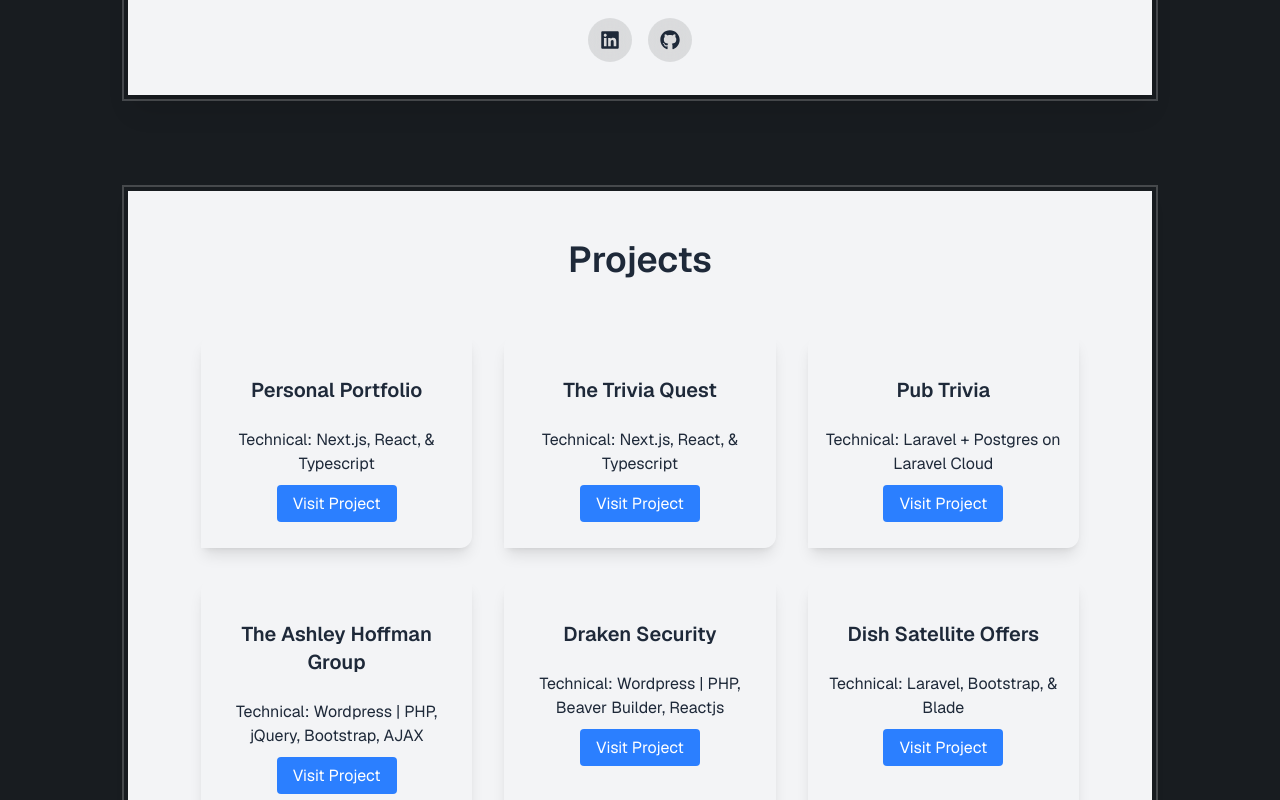
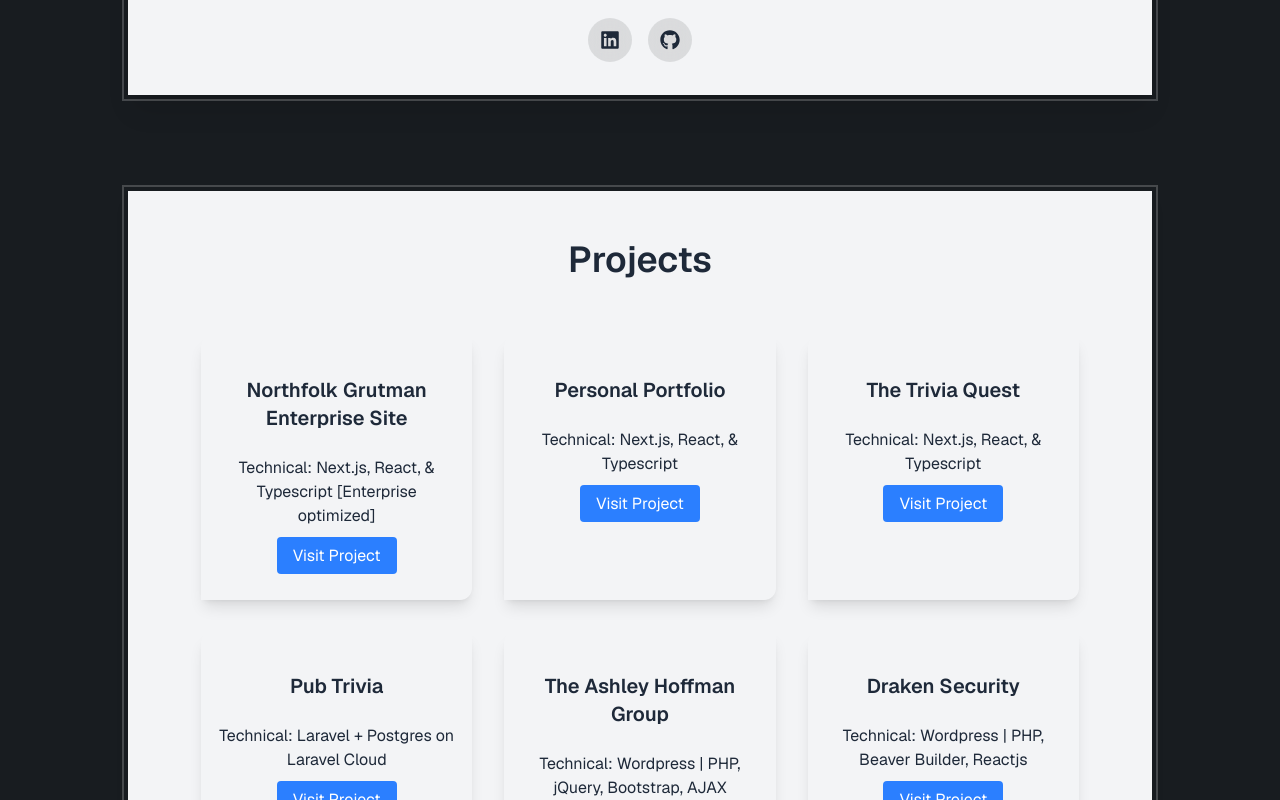
Before and after one commit to kevinnerio/react-online-portfolio, a Next.js app in the folder online-portfolio/: page / in a window 1280 px wide. Shown: the part 459-1259 px from the top of the page. Built offline with nearby package versions, Linux system fonts and the light colour scheme.

Commit message:
feature: adding new project link NG_enterprise

```diff
--- a/online-portfolio/app/page.tsx
+++ b/online-portfolio/app/page.tsx
@@ -16,6 +16,11 @@ const about_data = {
 const project_data = {
   "title" : "Projects",
   "projects" : [
+    {
+      "url": "https://nextjs-enterprise-boilerplate-nu-two.vercel.app",
+      "name" : "Northfolk Grutman Enterprise Site",
+      "description" : "Next.js, React, & Typescript [Enterprise optimized]"
+    },
     {
       "url" : "https://react-online-portfolio.vercel.app/",
       "name" : "Personal Portfolio",
```
